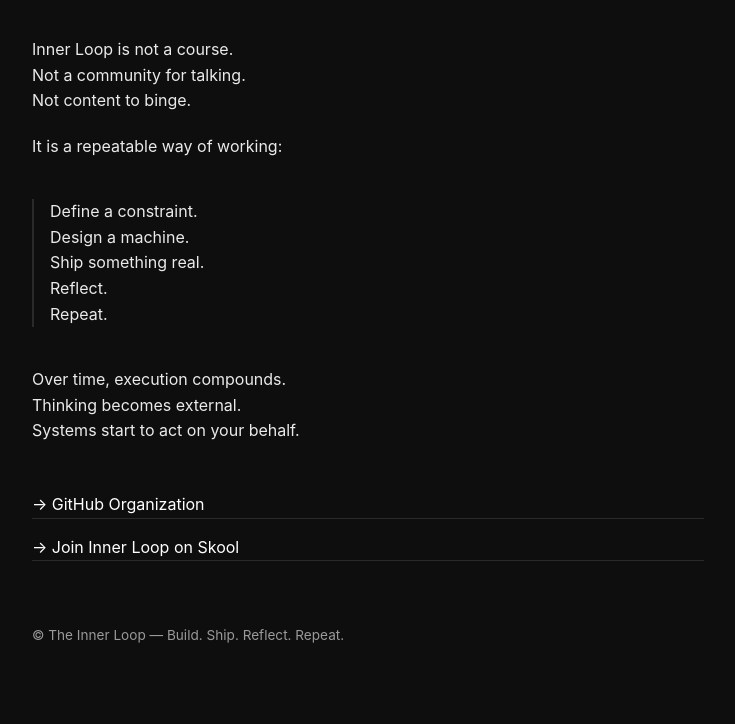
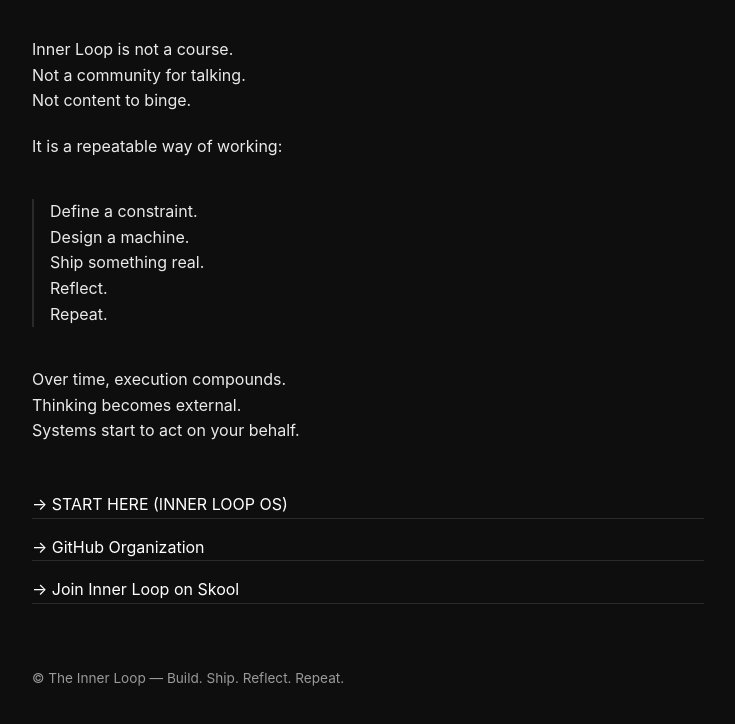
Before and after one commit to The-Inner-Loop/the-inner-loop.github.io, a plain HTML site: page index.html in a window 1280 px wide. Shown: the part 455-1179 px from the top of the page, without its empty margins (272-1007 px from the left). Drawn offline with Linux system fonts and the light colour scheme.

Commit message:
add main repo to root landing

```diff
--- a/index.html
+++ b/index.html
@@ -141,6 +141,10 @@
     </p>
 
     <div class="links">
+      <a href="/site/" target="_blank" rel="noopener">
+        → START HERE (INNER LOOP OS)
+      </a>
+
       <a href="https://github.com/the-inner-loop" target="_blank" rel="noopener">
         → GitHub Organization
       </a>
```
